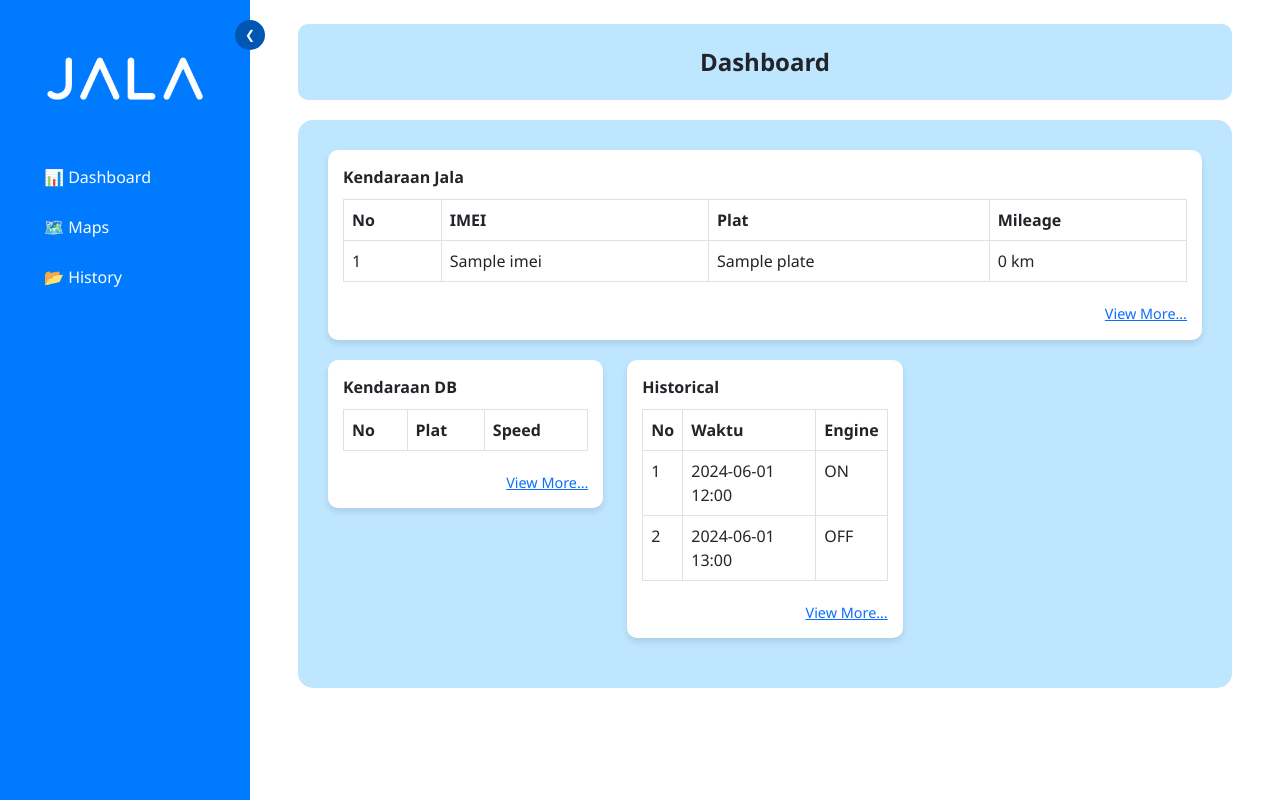
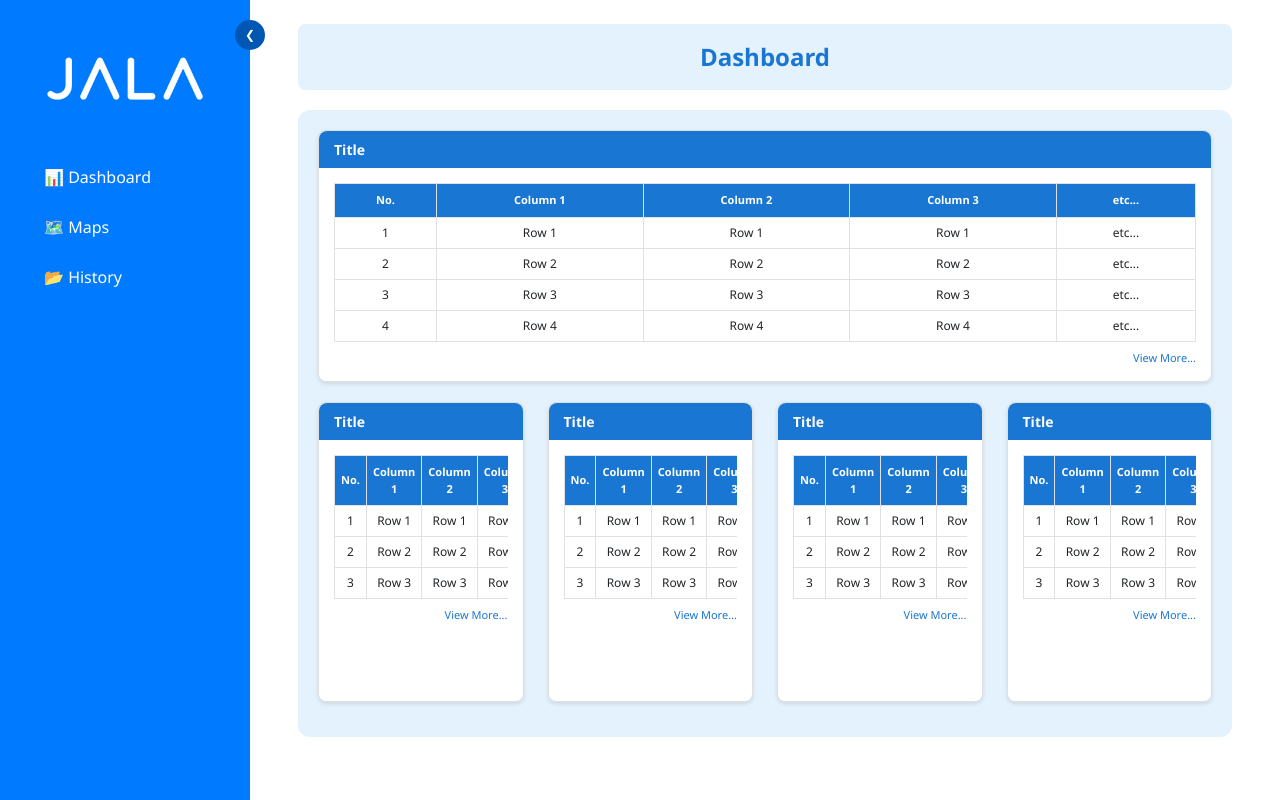
Before and after one commit to ITSupportJala/JalaVehiclesReport, a Flask app: page / in a window 1280 px wide. Run offline with Flask 3, Linux system fonts and the light colour scheme; a database or web service that is not in the repository returns one stand-in record (values such as "Sample title"); data that the repository does not hold is empty.

Commit message:
Assistant checkpoint: Update dashboard layout to match provided design
Assistant generated file changes:
- templates/dashboard.html: Update dashboard layout to match the provided design
- static/css/style.css: Update CSS to match the provided design

---

User prompt:

kalau dibuat sama persis kaya yang aku kirimkan bisa ga?

Replit-Commit-Author: Assistant
Replit-Commit-Session-Id: b20c284d-0bfa-4779-94f3-ce980ca5c743

```diff
--- a/static/css/style.css
+++ b/static/css/style.css
@@ -98,41 +98,92 @@ body {
 }
 
 .dashboard-header {
-  background-color: #bfe6ff;
-  padding: 20px;
-  border-radius: 10px;
+  background-color: #e3f2fd;
+  padding: 15px;
+  border-radius: 8px;
   margin-bottom: 20px;
   text-align: center;
   font-size: 24px;
   font-weight: bold;
+  color: #1976d2;
 }
 
 .card-section {
-  background-color: #bfe6ff;
-  padding: 30px;
-  border-radius: 15px;
+  background-color: #e3f2fd;
+  padding: 20px;
+  border-radius: 12px;
 }
 
 .table-card {
   background-color: white;
-  border-radius: 10px;
+  border-radius: 8px;
   padding: 15px;
-  box-shadow: 0 4px 6px rgba(0,0,0,0.1);
+  box-shadow: 0 2px 4px rgba(0,0,0,0.1);
+  margin-bottom: 15px;
+  border: 1px solid #e0e0e0;
+}
+
+.full-width-table {
   margin-bottom: 20px;
 }
 
+.small-table {
+  height: 300px;
+}
+
 .table-title {
+  background-color: #1976d2;
+  color: white;
+  padding: 8px 15px;
+  margin: -15px -15px 15px -15px;
+  border-radius: 8px 8px 0 0;
   font-weight: bold;
-  margin-bottom: 10px;
+  font-size: 14px;
+}
+
+.dashboard-table {
+  margin-bottom: 0;
+  font-size: 12px;
+}
+
+.dashboard-table th,
+.dashboard-table td {
+  padding: 6px 8px;
+  text-align: center;
+  border: 1px solid #dee2e6;
+  vertical-align: middle;
+}
+
+.table-header {
+  background-color: #1976d2 !important;
+}
+
+.table-header th {
+  background-color: #1976d2 !important;
+  color: white !important;
+  font-weight: 600;
+  font-size: 11px;
+  padding: 8px 6px;
+}
+
+.dashboard-table tbody tr:nth-child(even) {
+  background-color: #f8f9fa;
+}
+
+.dashboard-table tbody tr:hover {
+  background-color: #e3f2fd;
 }
 
 .table-responsive {
   overflow-x: auto;
+  max-height: 200px;
+  overflow-y: auto;
 }
 
 .view-more {
   text-align: right;
-  font-size: 0.9rem;
-  color: #007bff;
-  margin-top: 5px;
+  font-size: 11px;
+  color: #1976d2;
+  margin-top: 8px;
+  font-weight: 500;
 }
--- a/templates/dashboard.html
+++ b/templates/dashboard.html
@@ -27,59 +27,176 @@
       <div class="dashboard-header">Dashboard</div>
 
       <div class="card-section">
-        <!-- Tabel Kendaraan Jala -->
-        <div class="table-card">
-          <div class="table-title">Kendaraan Jala</div>
+        <!-- Tabel Kendaraan Jala (Full Width) -->
+        <div class="table-card full-width-table">
+          <div class="table-title">Title</div>
           <div class="table-responsive">
-            <table class="table table-bordered">
-              <thead><tr><th>No</th><th>IMEI</th><th>Plat</th><th>Mileage</th></tr></thead>
+            <table class="table table-bordered dashboard-table">
+              <thead class="table-header">
+                <tr>
+                  <th>No.</th>
+                  <th>Column 1</th>
+                  <th>Column 2</th>
+                  <th>Column 3</th>
+                  <th>etc...</th>
+                </tr>
+              </thead>
               <tbody>
                 {% for item in data_jala %}
-                <tr><td>{{ loop.index }}</td><td>{{ item.imei }}</td><td>{{ item.plate }}</td><td>{{ item.mileage }} km</td></tr>
+                <tr>
+                  <td>{{ loop.index }}</td>
+                  <td>Row {{ loop.index }}</td>
+                  <td>Row {{ loop.index }}</td>
+                  <td>Row {{ loop.index }}</td>
+                  <td>etc...</td>
+                </tr>
                 {% endfor %}
+                {% if data_jala|length < 4 %}
+                  {% for i in range(data_jala|length + 1, 5) %}
+                  <tr>
+                    <td>{{ i }}</td>
+                    <td>Row {{ i }}</td>
+                    <td>Row {{ i }}</td>
+                    <td>Row {{ i }}</td>
+                    <td>etc...</td>
+                  </tr>
+                  {% endfor %}
+                {% endif %}
               </tbody>
             </table>
           </div>
-          <div class="view-more"><a href="/kendaraan-jala">View More…</a></div>
+          <div class="view-more">View More...</div>
         </div>
 
-        <div class="row">
-          <!-- Tabel Kendaraan DB -->
-          <div class="col-md-4">
-            <div class="table-card">
-              <div class="table-title">Kendaraan DB</div>
+        <!-- Row dengan 4 tabel kecil -->
+        <div class="row mt-3">
+          <!-- Tabel 1 -->
+          <div class="col-md-3">
+            <div class="table-card small-table">
+              <div class="table-title">Title</div>
               <div class="table-responsive">
-                <table class="table table-bordered">
-                  <thead><tr><th>No</th><th>Plat</th><th>Speed</th></tr></thead>
+                <table class="table table-bordered dashboard-table">
+                  <thead class="table-header">
+                    <tr>
+                      <th>No.</th>
+                      <th>Column 1</th>
+                      <th>Column 2</th>
+                      <th>Column 3</th>
+                      <th>etc...</th>
+                    </tr>
+                  </thead>
                   <tbody>
-                    {% for row in data_db %}
-                    <tr><td>{{ loop.index }}</td><td>{{ row.VehicleNumber }}</td><td>{{ row.Speed }} km/h</td></tr>
+                    {% for i in range(1, 4) %}
+                    <tr>
+                      <td>{{ i }}</td>
+                      <td>Row {{ i }}</td>
+                      <td>Row {{ i }}</td>
+                      <td>Row {{ i }}</td>
+                      <td>etc...</td>
+                    </tr>
                     {% endfor %}
                   </tbody>
                 </table>
               </div>
-              <div class="view-more"><a href="/kendaraan-db">View More…</a></div>
+              <div class="view-more">View More...</div>
             </div>
           </div>
 
-          <!-- Tabel Historical -->
-          <div class="col-md-4">
-            <div class="table-card">
-              <div class="table-title">Historical</div>
+          <!-- Tabel 2 -->
+          <div class="col-md-3">
+            <div class="table-card small-table">
+              <div class="table-title">Title</div>
               <div class="table-responsive">
-                <table class="table table-bordered">
-                  <thead><tr><th>No</th><th>Waktu</th><th>Engine</th></tr></thead>
+                <table class="table table-bordered dashboard-table">
+                  <thead class="table-header">
+                    <tr>
+                      <th>No.</th>
+                      <th>Column 1</th>
+                      <th>Column 2</th>
+                      <th>Column 3</th>
+                      <th>etc...</th>
+                    </tr>
+                  </thead>
                   <tbody>
-                    {% for h in data_history %}
-                    <tr><td>{{ loop.index }}</td><td>{{ h.datetime }}</td><td>{{ h.engine }}</td></tr>
+                    {% for i in range(1, 4) %}
+                    <tr>
+                      <td>{{ i }}</td>
+                      <td>Row {{ i }}</td>
+                      <td>Row {{ i }}</td>
+                      <td>Row {{ i }}</td>
+                      <td>etc...</td>
+                    </tr>
                     {% endfor %}
                   </tbody>
                 </table>
               </div>
-              <div class="view-more"><a href="/historical">View More…</a></div>
+              <div class="view-more">View More...</div>
             </div>
           </div>
 
+          <!-- Tabel 3 -->
+          <div class="col-md-3">
+            <div class="table-card small-table">
+              <div class="table-title">Title</div>
+              <div class="table-responsive">
+                <table class="table table-bordered dashboard-table">
+                  <thead class="table-header">
+                    <tr>
+                      <th>No.</th>
+                      <th>Column 1</th>
+                      <th>Column 2</th>
+                      <th>Column 3</th>
+                      <th>etc...</th>
+                    </tr>
+                  </thead>
+                  <tbody>
+                    {% for i in range(1, 4) %}
+                    <tr>
+                      <td>{{ i }}</td>
+                      <td>Row {{ i }}</td>
+                      <td>Row {{ i }}</td>
+                      <td>Row {{ i }}</td>
+                      <td>etc...</td>
+                    </tr>
+                    {% endfor %}
+                  </tbody>
+                </table>
+              </div>
+              <div class="view-more">View More...</div>
+            </div>
+          </div>
+
+          <!-- Tabel 4 -->
+          <div class="col-md-3">
+            <div class="table-card small-table">
+              <div class="table-title">Title</div>
+              <div class="table-responsive">
+                <table class="table table-bordered dashboard-table">
+                  <thead class="table-header">
+                    <tr>
+                      <th>No.</th>
+                      <th>Column 1</th>
+                      <th>Column 2</th>
+                      <th>Column 3</th>
+                      <th>etc...</th>
+                    </tr>
+                  </thead>
+                  <tbody>
+                    {% for i in range(1, 4) %}
+                    <tr>
+                      <td>{{ i }}</td>
+                      <td>Row {{ i }}</td>
+                      <td>Row {{ i }}</td>
+                      <td>Row {{ i }}</td>
+                      <td>etc...</td>
+                    </tr>
+                    {% endfor %}
+                  </tbody>
+                </table>
+              </div>
+              <div class="view-more">View More...</div>
+            </div>
+          </div>
         </div>
       </div>
     </main>
```
